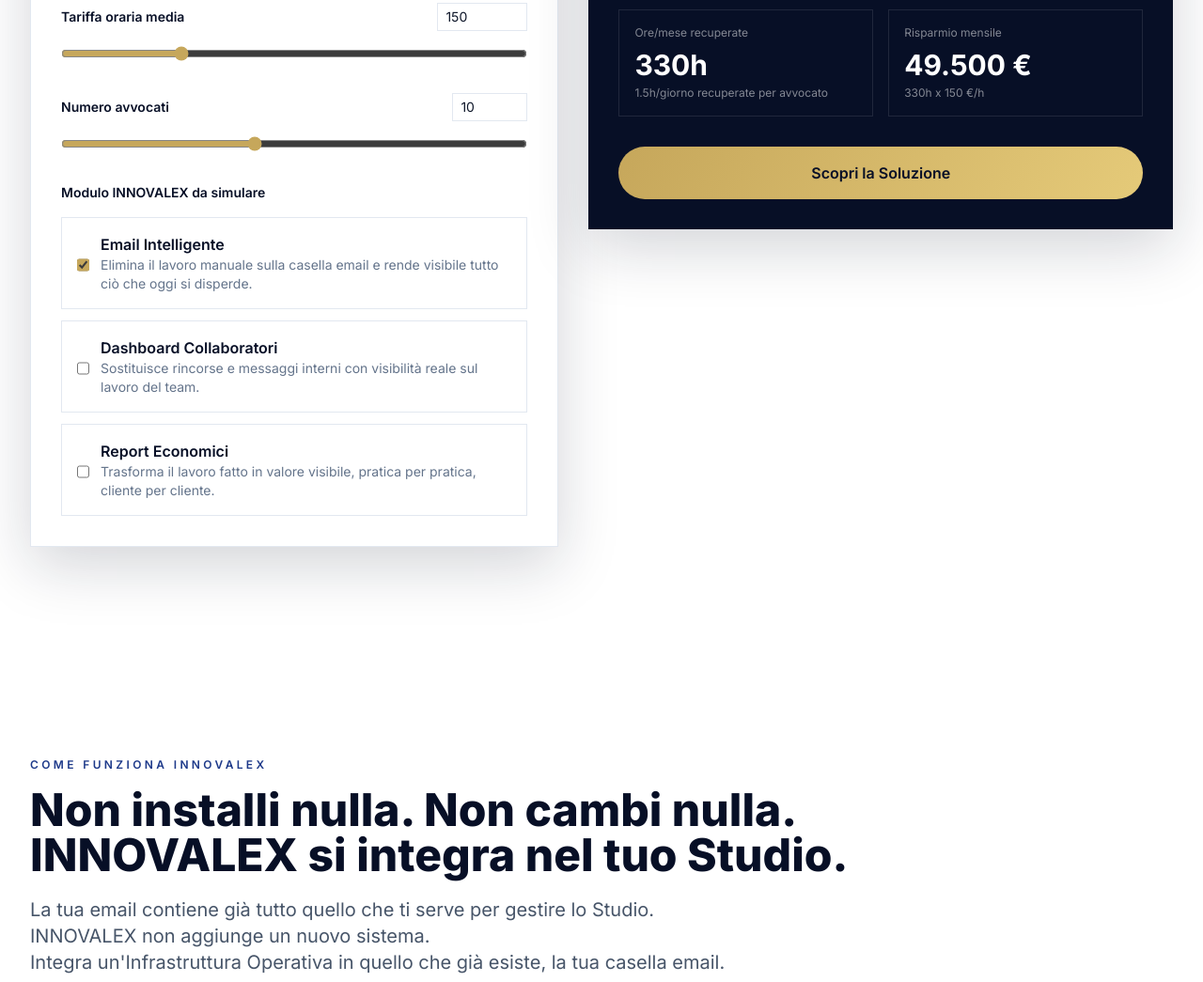
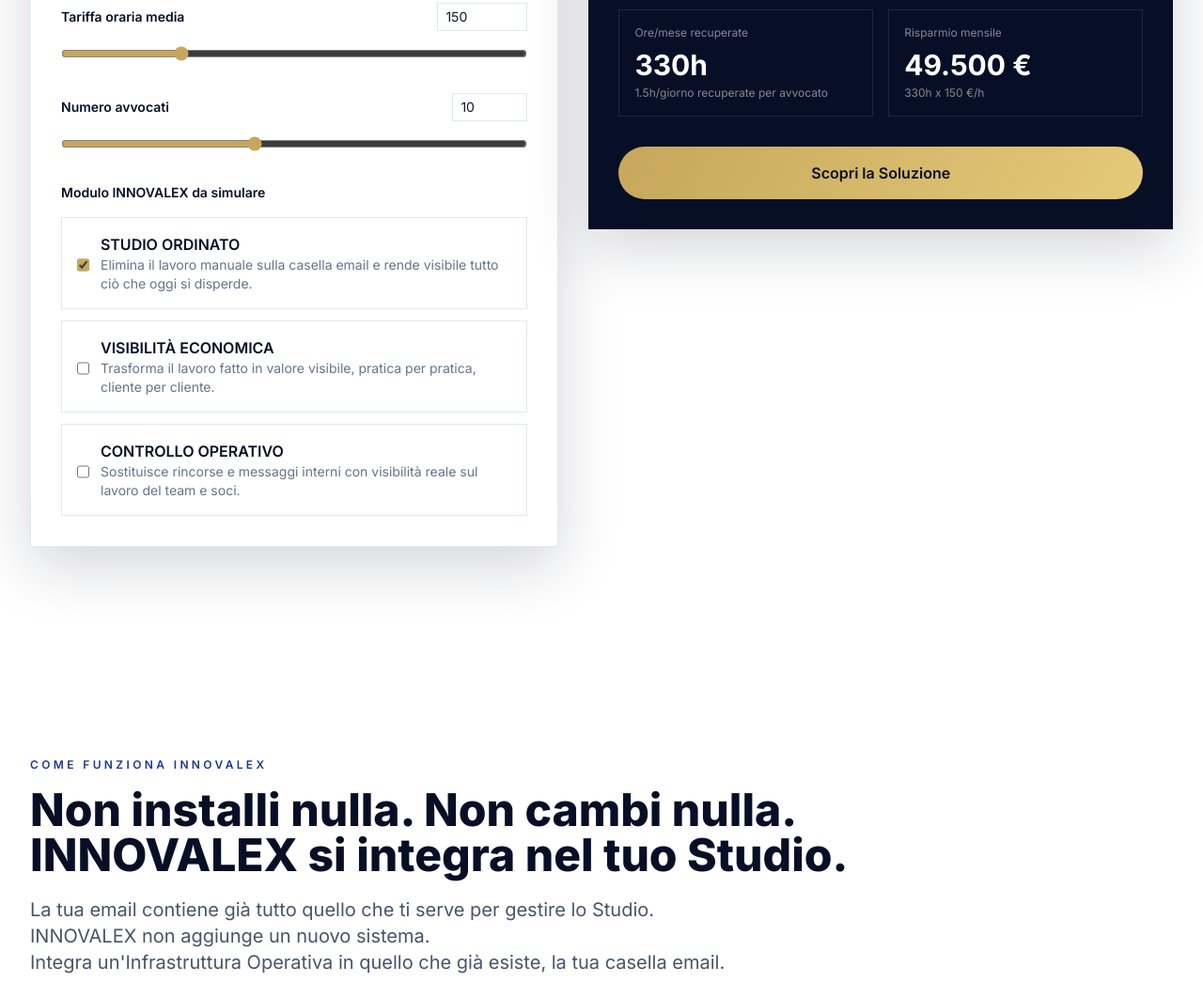
Before and after one commit to innovalex-lab/sito-web, a website: page index.html in a window 1280 px wide. Shown: the part 2712-3757 px from the top of the page at 94% size. Drawn offline with nearby package versions, Linux system fonts and the light colour scheme.

Commit message:
Increase visibility of system section badges

```diff
--- a/index.html
+++ b/index.html
@@ -1059,25 +1059,25 @@
                   <label class="flex gap-3 border border-slate-200 p-4 cursor-pointer hover:border-gold-500 transition">
                     <input id="feat-base" type="checkbox" class="mt-1 accent-gold-500" checked />
                     <span>
-                      <span class="block font-semibold text-brand-950">Email Intelligente</span>
+                      <span class="block font-semibold text-brand-950">STUDIO ORDINATO</span>
                       <span class="block text-sm text-slate-500">Elimina il lavoro manuale sulla casella email e rende
                         visibile tutto ciò che oggi si disperde.</span>
                     </span>
                   </label>
                   <label class="flex gap-3 border border-slate-200 p-4 cursor-pointer hover:border-gold-500 transition">
-                    <input id="feat-archivio" type="checkbox" class="mt-1 accent-gold-500" />
+                    <input id="feat-report" type="checkbox" class="mt-1 accent-gold-500" />
                     <span>
-                      <span class="block font-semibold text-brand-950">Dashboard Collaboratori</span>
-                      <span class="block text-sm text-slate-500">Sostituisce rincorse e messaggi interni con visibilità
-                        reale sul lavoro del team.</span>
+                      <span class="block font-semibold text-brand-950">VISIBILITÀ ECONOMICA</span>
+                      <span class="block text-sm text-slate-500">Trasforma il lavoro fatto in valore visibile, pratica
+                        per pratica, cliente per cliente.</span>
                     </span>
                   </label>
                   <label class="flex gap-3 border border-slate-200 p-4 cursor-pointer hover:border-gold-500 transition">
-                    <input id="feat-report" type="checkbox" class="mt-1 accent-gold-500" />
+                    <input id="feat-archivio" type="checkbox" class="mt-1 accent-gold-500" />
                     <span>
-                      <span class="block font-semibold text-brand-950">Report Economici</span>
-                      <span class="block text-sm text-slate-500">Trasforma il lavoro fatto in valore visibile, pratica
-                        per pratica, cliente per cliente.</span>
+                      <span class="block font-semibold text-brand-950">CONTROLLO OPERATIVO</span>
+                      <span class="block text-sm text-slate-500">Sostituisce rincorse e messaggi interni con visibilità
+                        reale sul lavoro del team e soci.</span>
                     </span>
                   </label>
                 </div>
```
